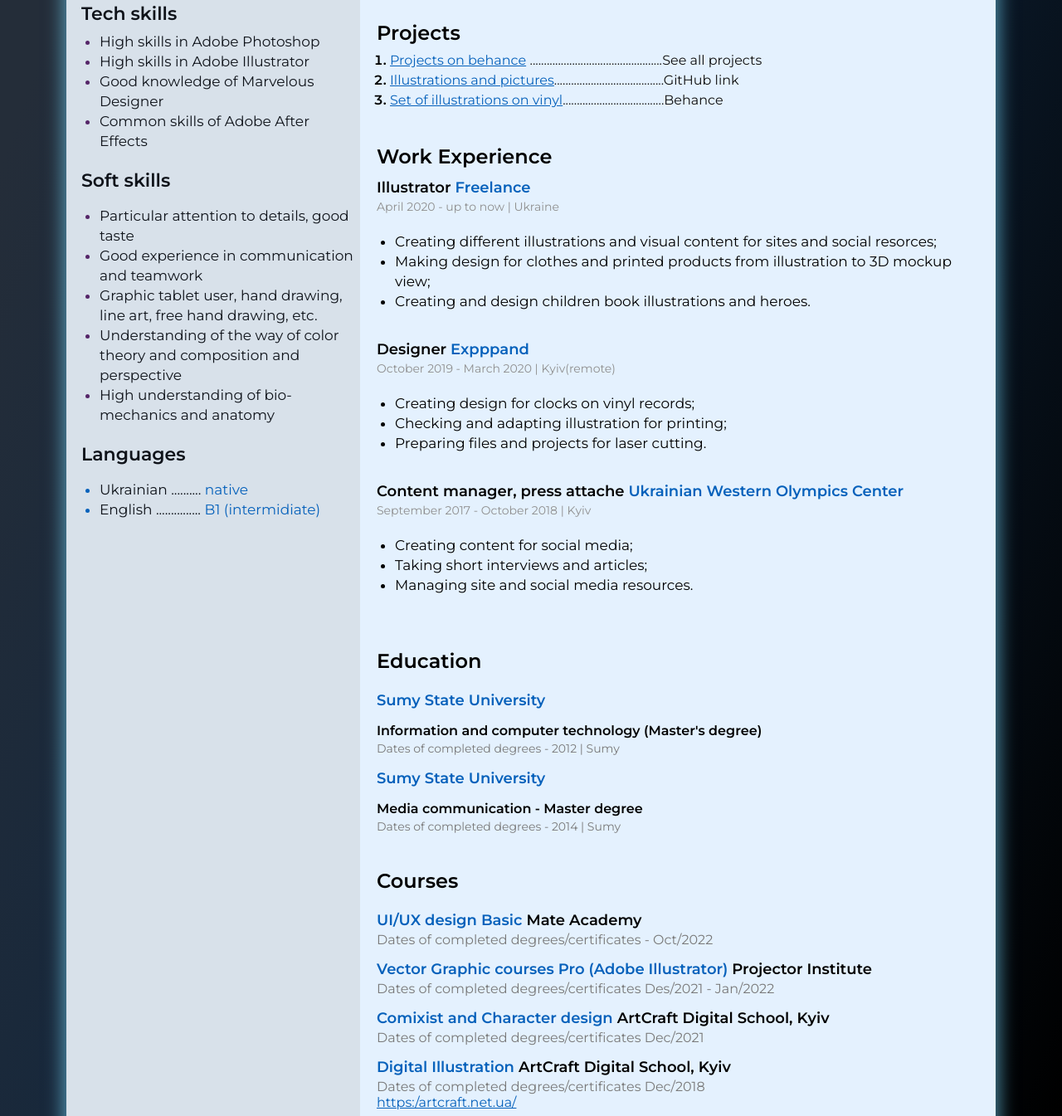
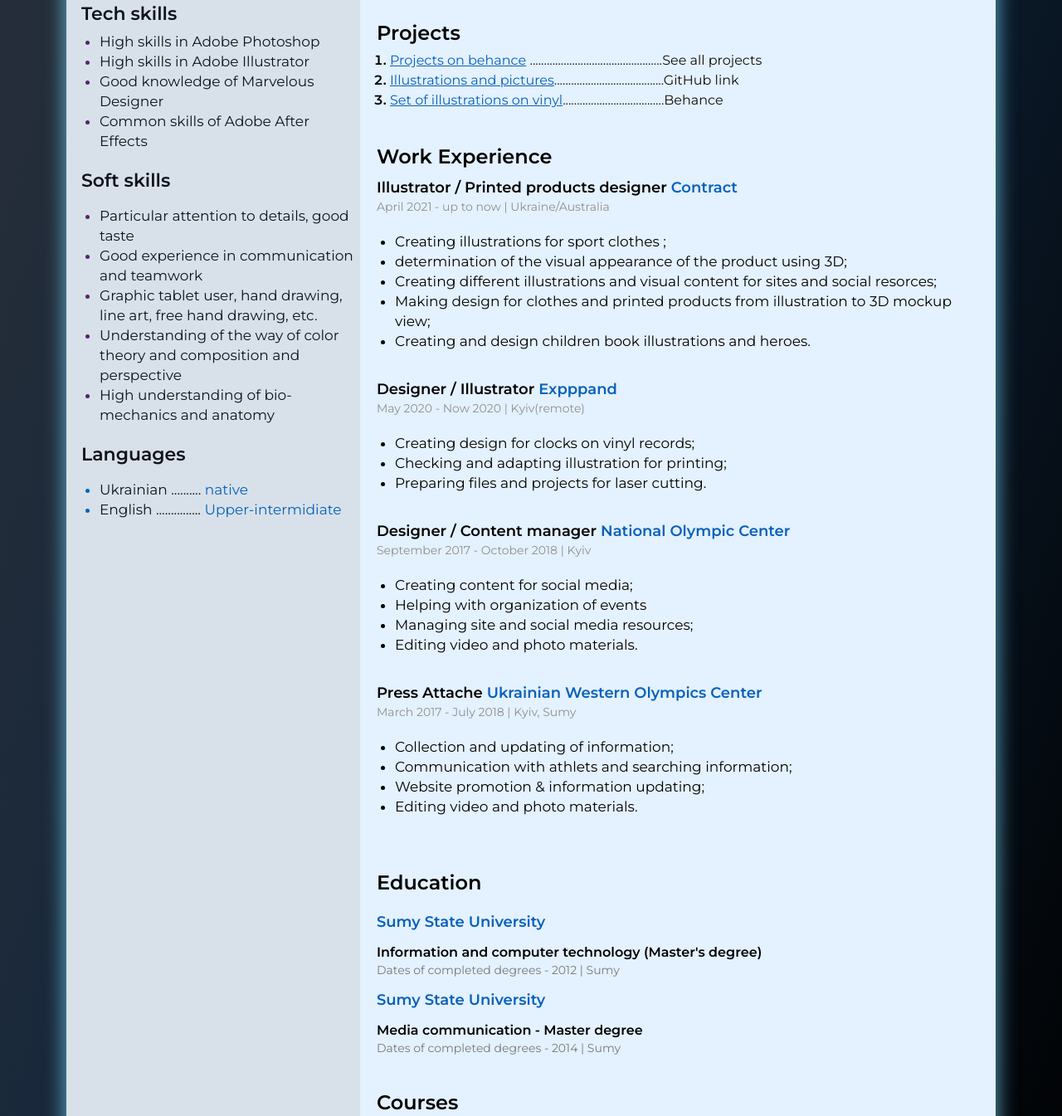
Before and after one commit to JimbozDO/kashcheieva-viktoriia-cv, a plain HTML site: page index.html in a window 1280 px wide. Shown: the part 405-1750 px from the top of the page at 83% size. Drawn offline with Linux system fonts and the light colour scheme.

Commit message:
experience

```diff
--- a/index.html
+++ b/index.html
@@ -85,11 +85,17 @@
           <!-- Block 1 -->
           <div class="Work-Experience-place">
             <h4 class="Work-Experience-position">
-              Illustrator
-              <span class="Work-Experience-company">Freelance</span>
+              Illustrator / Printed products designer
+              <span class="Work-Experience-company">Contract</span>
             </h4>
-            <p class="work-period">April 2020 - up to now | Ukraine</p>
+            <p class="work-period">April 2021 - up to now | Ukraine/Australia</p>
             <ul class="work-duties-list">
+              <li class="work-duties">
+                Creating illustrations for sport clothes ;
+              </li>
+              <li class="work-duties">
+                determination of the visual appearance of the product using 3D;
+              </li>
               <li class="work-duties">
                 Creating different illustrations and visual content for sites
                 and social resorces;
@@ -107,10 +113,10 @@
           <!-- Block 2 -->
           <div class="Work-Experience-place">
             <h4 class="Work-Experience-position">
-              Designer
+              Designer / Illustrator
               <span class="Work-Experience-company">Expppand</span>
             </h4>
-            <p class="work-period">October 2019 - March 2020 | Kyiv(remote)</p>
+            <p class="work-period">May 2020 - Now 2020 | Kyiv(remote)</p>
             <ul class="work-duties-list">
               <li class="work-duties">
                 Creating design for clocks on vinyl records;
@@ -127,18 +133,35 @@
           <!-- Block 3 -->
           <div class="Work-Experience-place">
             <h4 class="Work-Experience-position">
-              Content manager, press attache
+              Designer / Content manager
+              <span class="Work-Experience-company"
+                >National Olympic Center</span>
+            </h4>
+            <p class="work-period">September 2017 - October 2018 | Kyiv</p>
+            <ul class="work-duties-list">
+              <li class="work-duties">Creating content for social media;</li>
+              <li class="work-duties">Helping with organization of events</li>
+              <li class="work-duties"> Managing site and social media resources;
+              </li>
+              <li class="work-duties">Editing video and photo materials.</li>
+            </ul>
+          </div>
+
+          <!-- Block 4 -->
+          <div class="Work-Experience-place">
+            <h4 class="Work-Experience-position">
+               Press Attache
               <span class="Work-Experience-company"
                 >Ukrainian Western Olympics Center</span
               >
             </h4>
-            <p class="work-period">September 2017 - October 2018 | Kyiv</p>
+            <p class="work-period">March 2017 - July 2018 | Kyiv, Sumy</p>
             <ul class="work-duties-list">
-              <li class="work-duties">Creating content for social media;</li>
-              <li class="work-duties">Taking short interviews and articles;</li>
-              <li class="work-duties">
-                Managing site and social media resources.
+              <li class="work-duties">Collection and updating of information;</li>
+              <li class="work-duties">Communication with athlets and searching information;</li>
+              <li class="work-duties">Website promotion & information updating;
               </li>
+              <li class="work-duties">Editing video and photo materials.</li>
             </ul>
           </div>
         </div>
@@ -169,11 +192,11 @@
           <h3 class="main-courses-title">Courses</h3>
 
           <h4 class="courses-name">
-            UI/UX design Basic
-            <span class="course-place">Mate Academy</span>
+            UI/UX design Basic / Front-End
+            <span class="course-place">She Codes Academy</span>
           </h4>
           <p class="course-period">
-            Dates of completed degrees/certificates - Oct/2022
+            Dates of completed degrees/certificates - in process
           </p>
 
           <h4 class="courses-name">
@@ -305,7 +328,7 @@
             <li class="language-item">
               <span class="language-name">
                 English ...............
-                <span class="language-level"> B1 (intermidiate)</span></span
+                <span class="language-level"> Upper-intermidiate</span></span
               >
             </li>
           </ul>
```
